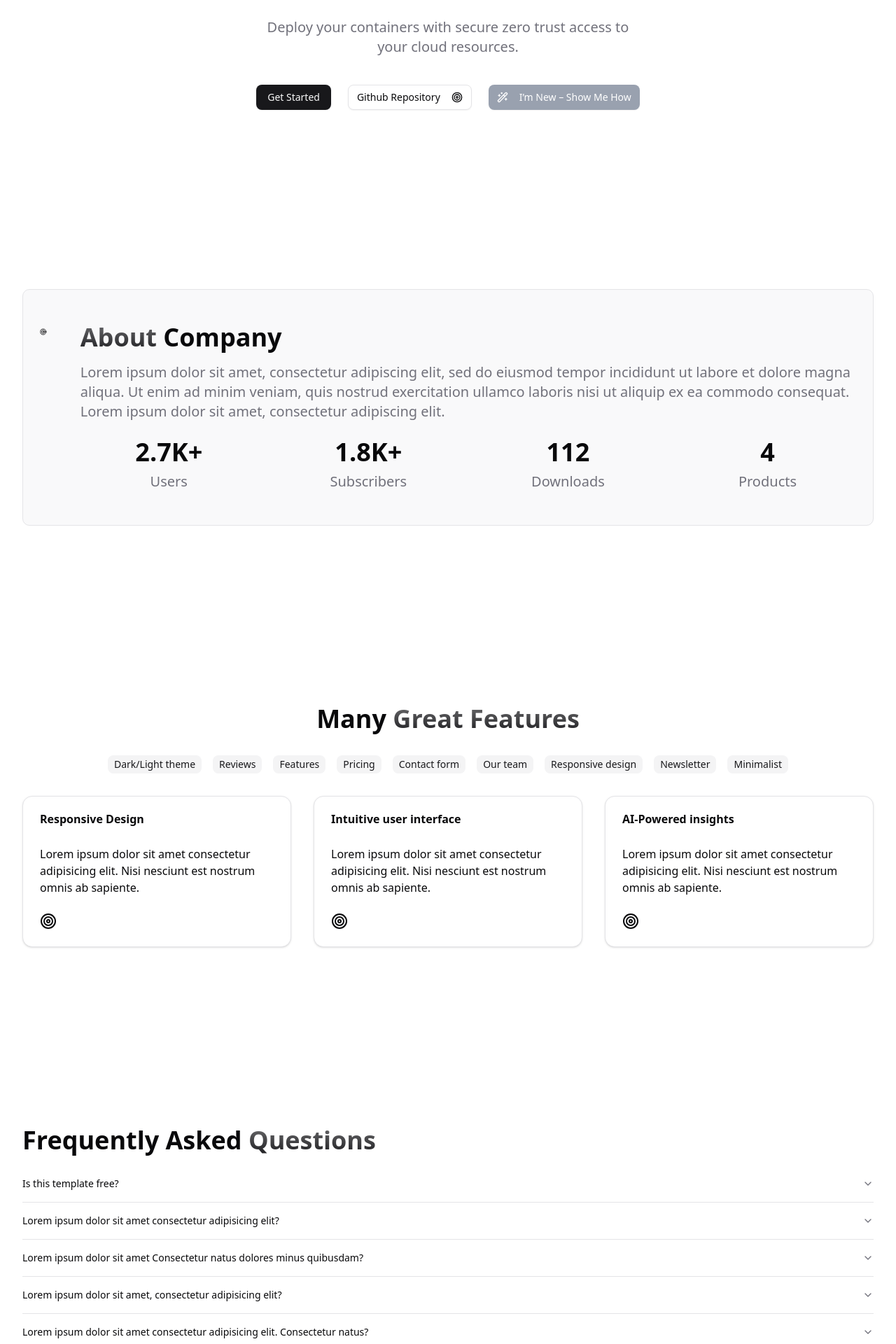
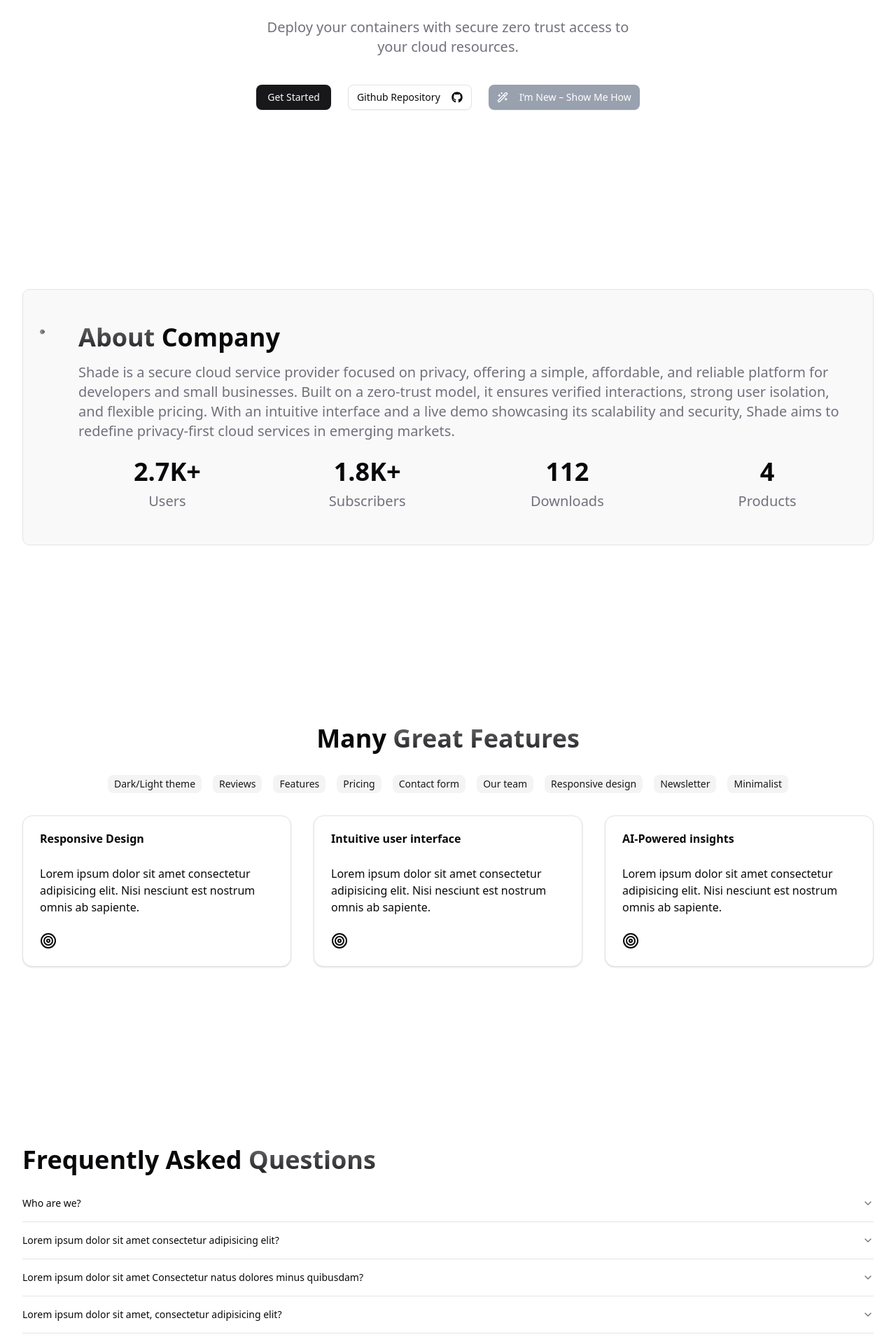
Before and after one commit to Shade-Platform/Web-Client, a Next.js app: page / in a window 1280 px wide. Shown: the part 320-2240 px from the top of the page at 70% size. Built offline with nearby package versions, Linux system fonts and the light colour scheme.

Commit message:
chore: Fills in missing details in home page

```diff
--- a/app/About.tsx
+++ b/app/About.tsx
@@ -19,11 +19,7 @@ export const About = () => {
                                 Company
                             </h2>
                             <p className="text-xl text-muted-foreground mt-4">
-                                Lorem ipsum dolor sit amet, consectetur adipiscing elit, sed do
-                                eiusmod tempor incididunt ut labore et dolore magna aliqua. Ut
-                                enim ad minim veniam, quis nostrud exercitation ullamco laboris
-                                nisi ut aliquip ex ea commodo consequat. Lorem ipsum dolor sit
-                                amet, consectetur adipiscing elit.
+                            Shade is a secure cloud service provider focused on privacy, offering a simple, affordable, and reliable platform for developers and small businesses. Built on a zero-trust model, it ensures verified interactions, strong user isolation, and flexible pricing. With an intuitive interface and a live demo showcasing its scalability and security, Shade aims to redefine privacy-first cloud services in emerging markets.
                             </p>
                         </div>
 
--- a/app/FAQ.tsx
+++ b/app/FAQ.tsx
@@ -13,8 +13,8 @@ interface FAQProps {
 
 const FAQList: FAQProps[] = [
     {
-        question: "Is this template free?",
-        answer: "Yes. It is a free ChadcnUI template.",
+        question: "Who are we?",
+        answer: "Lorem ipsum dolor sit amet consectetur adipisicing elit.",
         value: "item-1",
     },
     {
--- a/app/Hero.tsx
+++ b/app/Hero.tsx
@@ -1,6 +1,7 @@
 // app/_components/Hero.tsx
 import { Button, buttonVariants } from "@/components/ui/button";
 import { Target, Wand2 } from "lucide-react";
+import { FaGithub } from "react-icons/fa";
 
 export const Hero = () => {
   return (
@@ -35,12 +36,12 @@ export const Hero = () => {
 
         <a
           rel="noreferrer noopener"
-          href="https://github.com/Shade-Platform/Web-Client"
+          href="https://github.com/Shade-Platform/"
           target="_blank"
           className={buttonVariants({ variant: "outline" })}
         >
           Github Repository
-          <Target className="ml-2 w-5 h-5" />
+          <FaGithub className="ml-2 w-5 h-5" />
         </a>
 
         {/* Link to AccountWizard page */}
--- a/app/page.tsx
+++ b/app/page.tsx
@@ -17,7 +17,7 @@ const Page: React.FC = () => {
       <FAQ />
       <Pricing /> {/* Pricing component here */}
       <Contact />
-      <Footer />
+      {/* <Footer /> */}
     </div>
   );
 };
```
